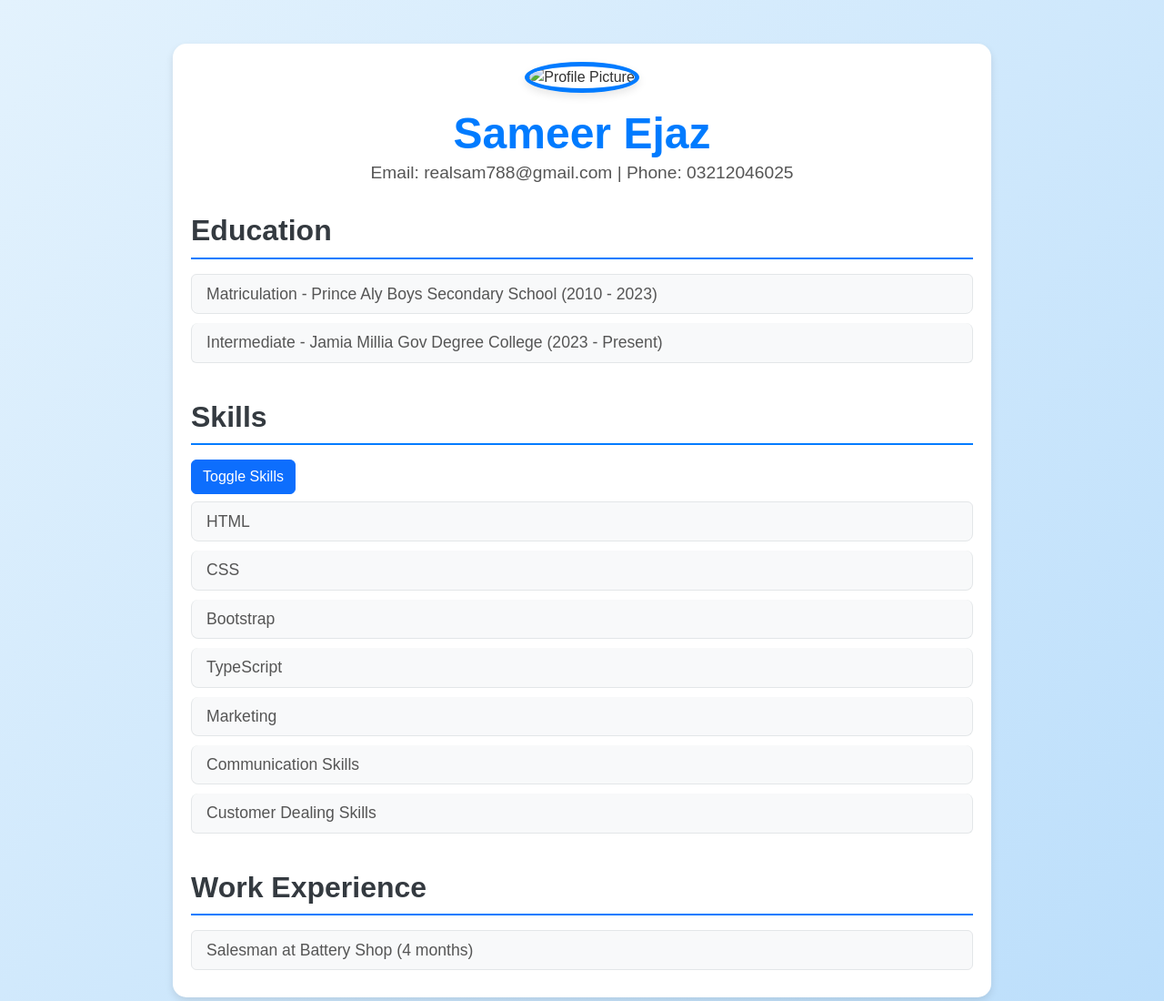
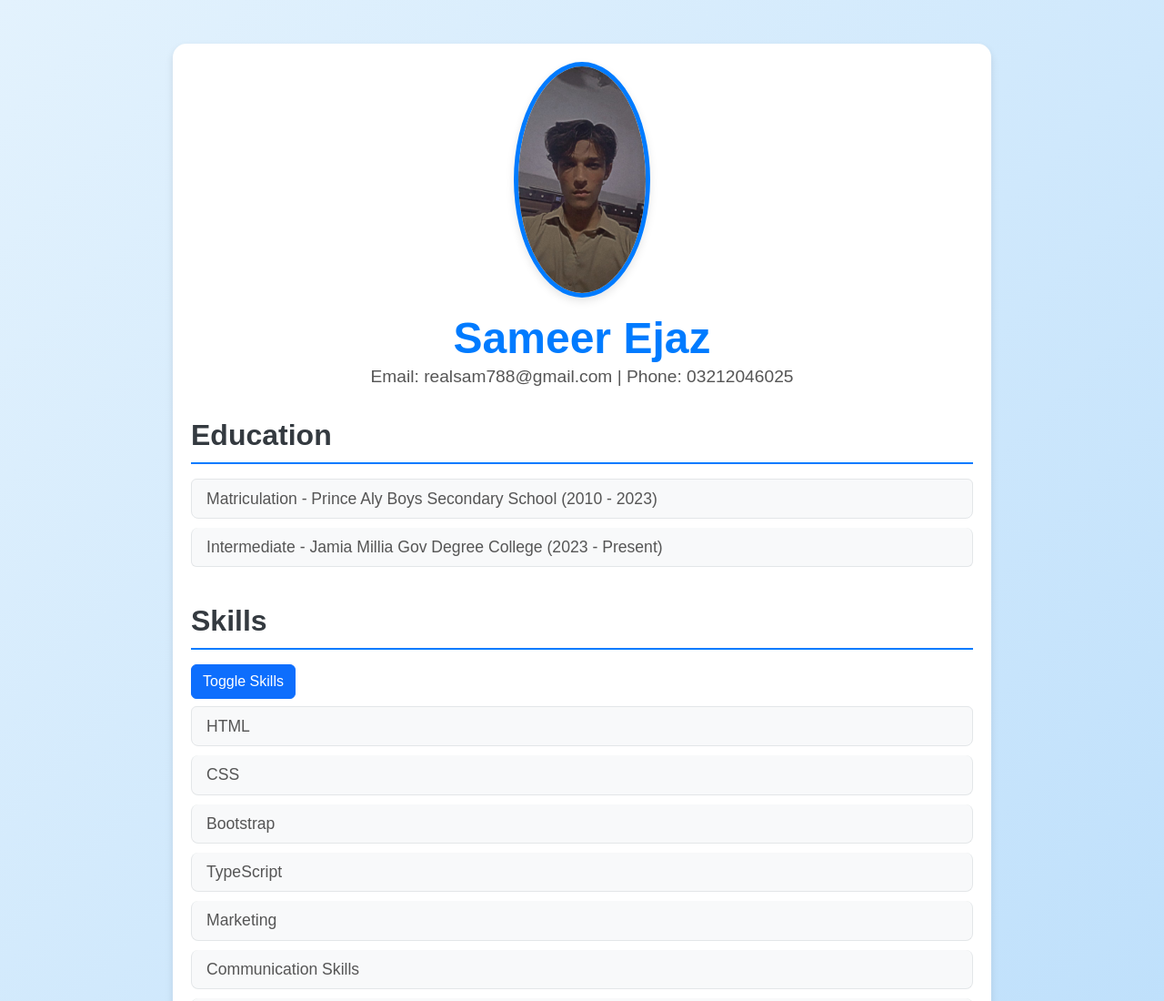
Before and after one commit to SameerEjaz/interactive-resume-builder, a plain HTML site: page index.html in a window 1280 px wide. Shown: the top 1100 px of the page at 91% size. Drawn offline with nearby package versions, Linux system fonts and the light colour scheme.

Commit message:
Initial commit

```diff
--- a/index.html
+++ b/index.html
@@ -12,7 +12,7 @@
     <div class="container mt-5">
         <!-- Personal Information Section -->
         <section class="text-center mb-4">
-            <img src="assets/profile.jpg" alt="Profile Picture" class="rounded-circle mb-3" width="150">
+            <img src="assests/profile.jpeg" alt="Profile Picture" class="rounded-circle mb-3" width="150">
             <h1 class="mb-0" id="name">Sameer Ejaz</h1>
             <p id="contact">Email: realsam788@gmail.com | Phone: 03212046025</p>
         </section>
```
Also changed, not shown: assests/profile.jpeg (added).
